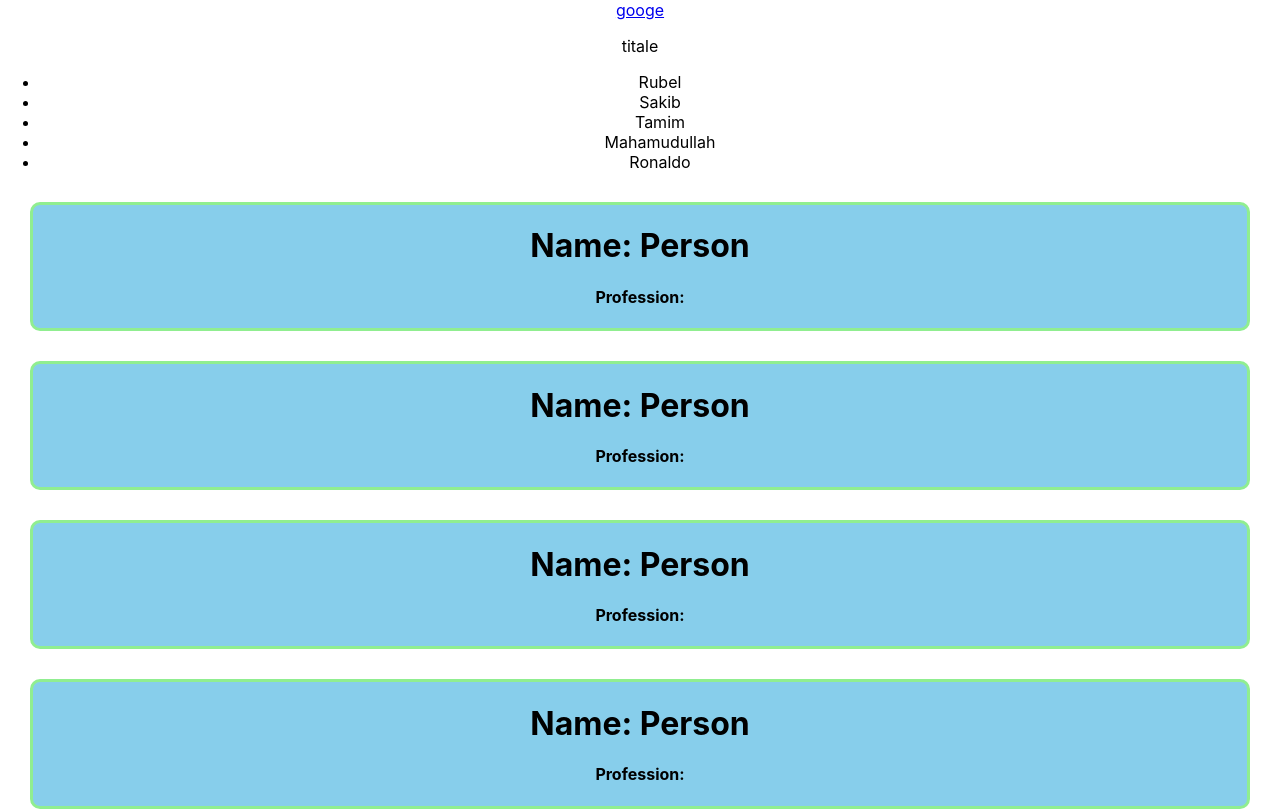
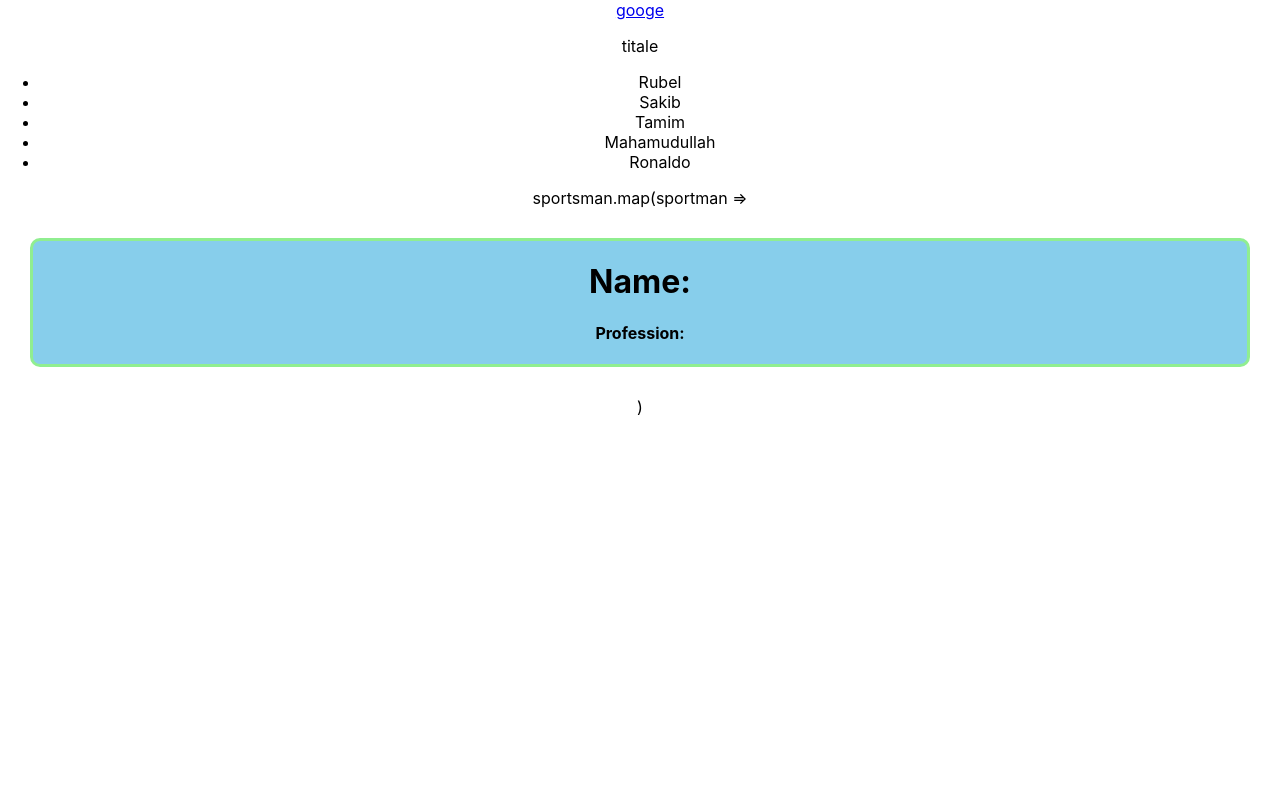
Before and after one commit to aaaasif/react-core-concept, a React (Create React App) app: page / in a window 1280 px wide. Shown: the top 811 px of the page. Built offline with nearby package versions, Linux system fonts and the light colour scheme.

Commit message:
js added

```diff
--- a/src/App.js
+++ b/src/App.js
@@ -3,6 +3,14 @@ import './App.css';
 
 function App() {
   const players = ['Rubel', 'Sakib','Tamim', 'Mahamudullah','Ronaldo' ]
+  const sportsman =[
+    {name:'Rubel', profession:'Bowler'},
+    {name:'Sakib', profession:'Allrounder'},
+    {name:'Tamim', profession:'Batsman'},
+    {name:'Mahamudullah', profession:'Captain'},
+    {name:'Ronaldo', profession:'Footbaler'},
+    {name:'Messi', profession:'Footbal'}
+  ]
   return (
     <div className="App">
       <a href="https://www.google.com/">googe</a>
@@ -12,7 +20,7 @@ function App() {
           players.map(player => <li>{player}</li>)
         }
       </ul>
-      {players.map(player => <Person name={Person.name} profession={Person.skill}></Person>)}
+      sportsman.map(sportman => <Person></Person>)
     </div>
   )
 }
```
